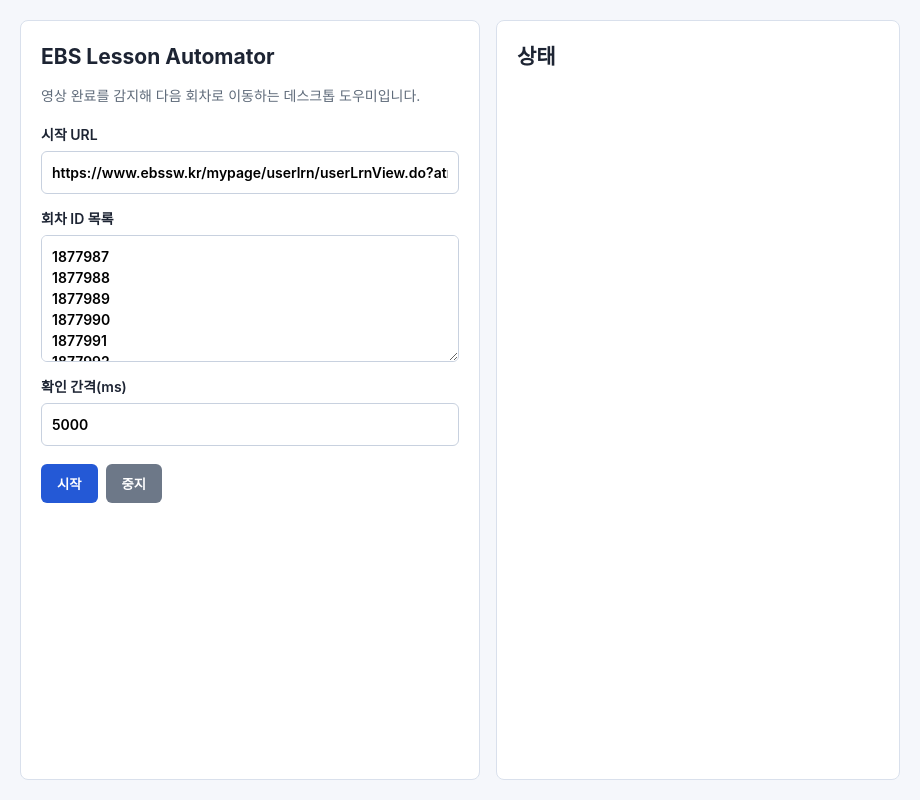
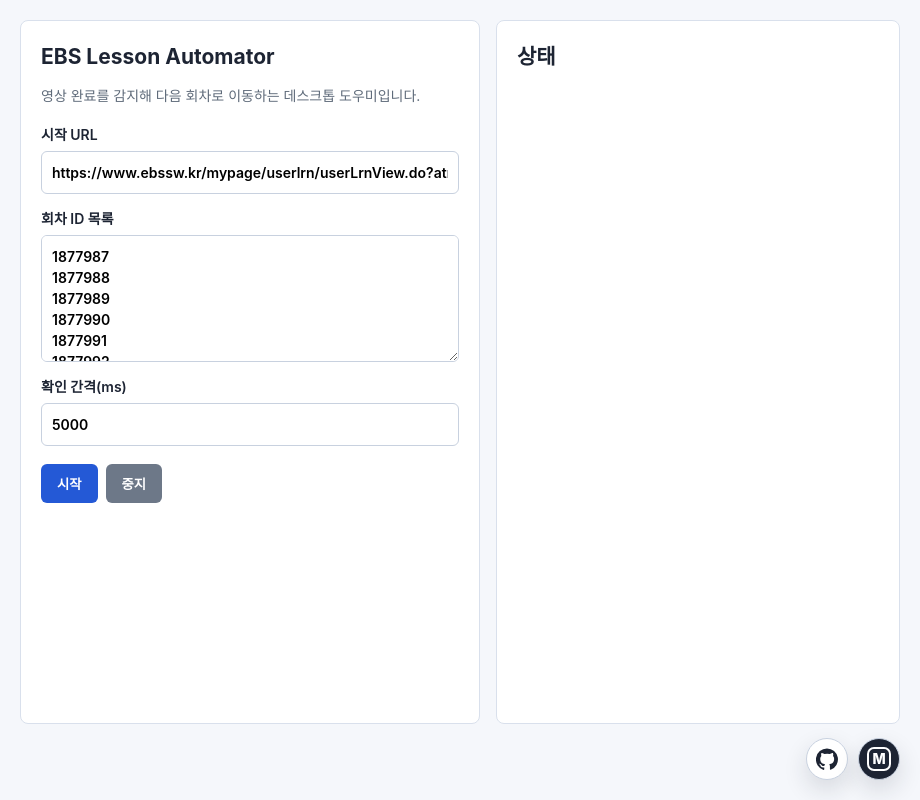
Before and after one commit to m161awm2/ebs-lesson-automator, an Electron app: page src/renderer.html in a window 920 px wide. Drawn offline with Linux system fonts and the light colour scheme; no server answers.

Commit message:
Release 0.2.0

```diff
--- a/package.json
+++ b/package.json
@@ -1,6 +1,6 @@
 {
   "name": "ebs-lesson-automator",
-  "version": "0.1.8",
+  "version": "0.2.0",
   "description": "Desktop helper that watches EBS SW lesson videos and advances to the next lesson when playback completes.",
   "type": "module",
   "main": "src/main.js",
--- a/src/renderer.html
+++ b/src/renderer.html
@@ -42,6 +42,17 @@
         <h2>상태</h2>
         <ol id="log"></ol>
       </section>
+
+      <nav class="corner-links" aria-label="외부 링크">
+        <a class="corner-link" href="https://github.com/m161awm2" target="_blank" rel="noreferrer" aria-label="GitHub 계정 열기" title="GitHub">
+          <svg class="corner-icon" viewBox="0 0 24 24" aria-hidden="true">
+            <path d="M12 .5A12 12 0 0 0 8.2 23.9c.6.1.8-.3.8-.6v-2.1c-3.3.7-4-1.6-4-1.6-.5-1.4-1.3-1.8-1.3-1.8-1.1-.7.1-.7.1-.7 1.2.1 1.9 1.2 1.9 1.2 1.1 1.9 2.9 1.3 3.5 1 .1-.8.4-1.3.8-1.6-2.6-.3-5.4-1.3-5.4-5.9 0-1.3.5-2.4 1.2-3.2-.1-.3-.5-1.5.1-3.2 0 0 1-.3 3.3 1.2a11.4 11.4 0 0 1 6 0c2.3-1.5 3.3-1.2 3.3-1.2.6 1.7.2 2.9.1 3.2.8.8 1.2 1.9 1.2 3.2 0 4.6-2.8 5.6-5.4 5.9.4.4.8 1.1.8 2.2v3.3c0 .3.2.7.8.6A12 12 0 0 0 12 .5Z" />
+          </svg>
+        </a>
+        <a class="corner-link personal-link" href="https://m161awm.kr" target="_blank" rel="noreferrer" aria-label="m161awm.kr 열기" title="m161awm.kr">
+          <span class="personal-icon" aria-hidden="true">M</span>
+        </a>
+      </nav>
     </main>
 
     <script src="./renderer.js"></script>
--- a/src/styles.css
+++ b/src/styles.css
@@ -14,7 +14,7 @@ body {
   grid-template-columns: minmax(340px, 460px) 1fr;
   gap: 16px;
   min-height: 100vh;
-  padding: 20px;
+  padding: 20px 20px 76px;
 }
 
 .panel {
@@ -96,8 +96,74 @@ li.error {
   color: #bd1e1e;
 }
 
+.corner-links {
+  position: fixed;
+  right: 20px;
+  bottom: 20px;
+  display: flex;
+  gap: 10px;
+  z-index: 10;
+}
+
+.corner-link {
+  display: grid;
+  width: 42px;
+  height: 42px;
+  place-items: center;
+  border: 1px solid #c8d1df;
+  border-radius: 50%;
+  background: #ffffff;
+  color: #1d2433;
+  box-shadow: 0 10px 24px rgb(29 36 51 / 14%);
+  text-decoration: none;
+  transition:
+    border-color 140ms ease,
+    box-shadow 140ms ease,
+    transform 140ms ease;
+}
+
+.corner-link:hover {
+  border-color: #2459d6;
+  box-shadow: 0 14px 30px rgb(29 36 51 / 20%);
+  transform: translateY(-2px);
+}
+
+.corner-link:focus-visible {
+  outline: 3px solid rgb(36 89 214 / 30%);
+  outline-offset: 3px;
+}
+
+.corner-icon {
+  width: 22px;
+  height: 22px;
+  fill: currentColor;
+}
+
+.personal-link {
+  background: #1d2433;
+  color: #ffffff;
+}
+
+.personal-icon {
+  display: grid;
+  width: 24px;
+  height: 24px;
+  place-items: center;
+  border: 2px solid currentColor;
+  border-radius: 7px;
+  font-size: 14px;
+  font-weight: 800;
+  line-height: 1;
+}
+
 @media (max-width: 820px) {
   .app {
     grid-template-columns: 1fr;
+    padding: 16px 16px 76px;
+  }
+
+  .corner-links {
+    right: 16px;
+    bottom: 16px;
   }
 }
```
Also changed, not shown: src/main.js (+8 -1 lines), README.md, 1 other file.
